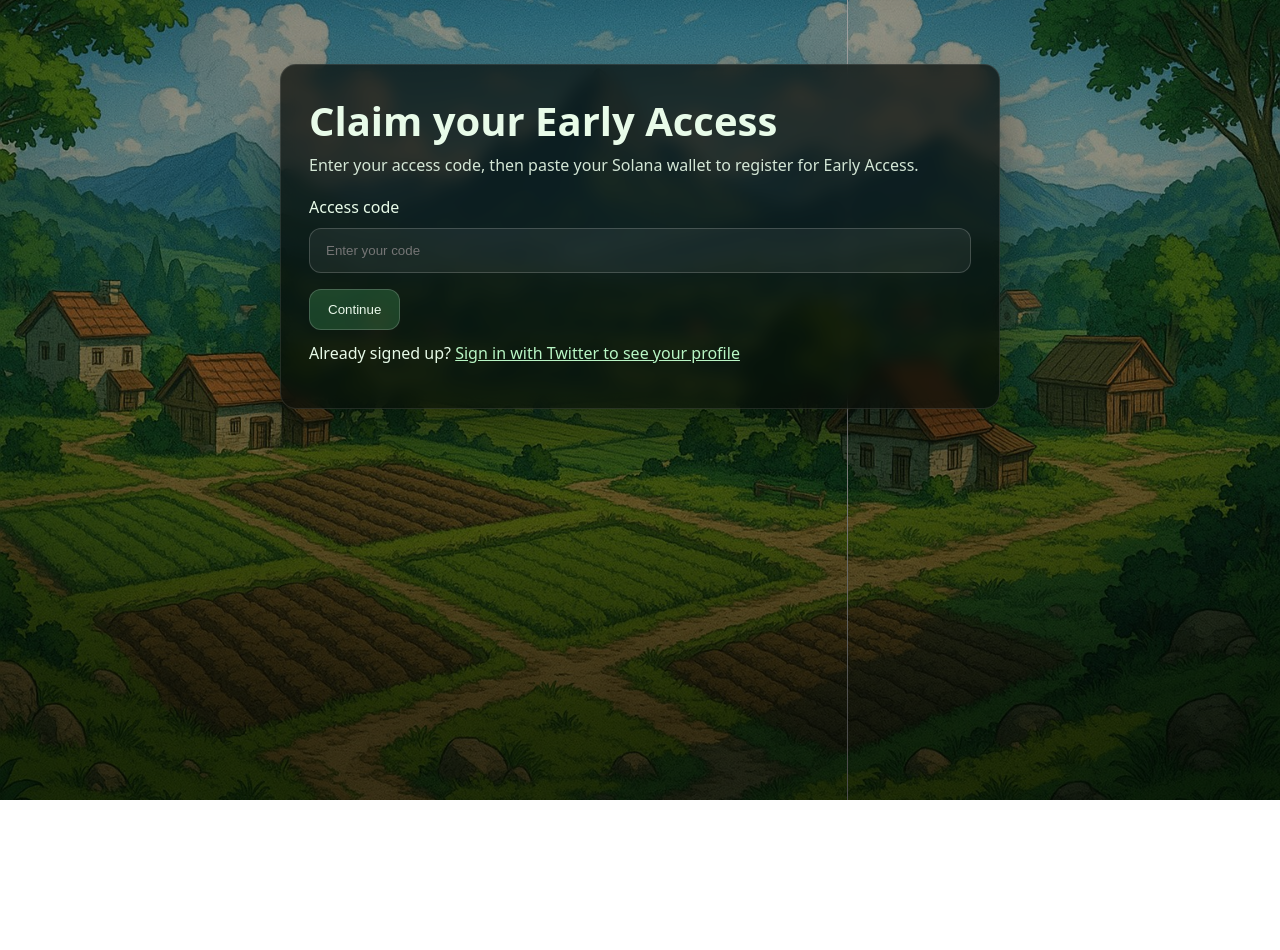
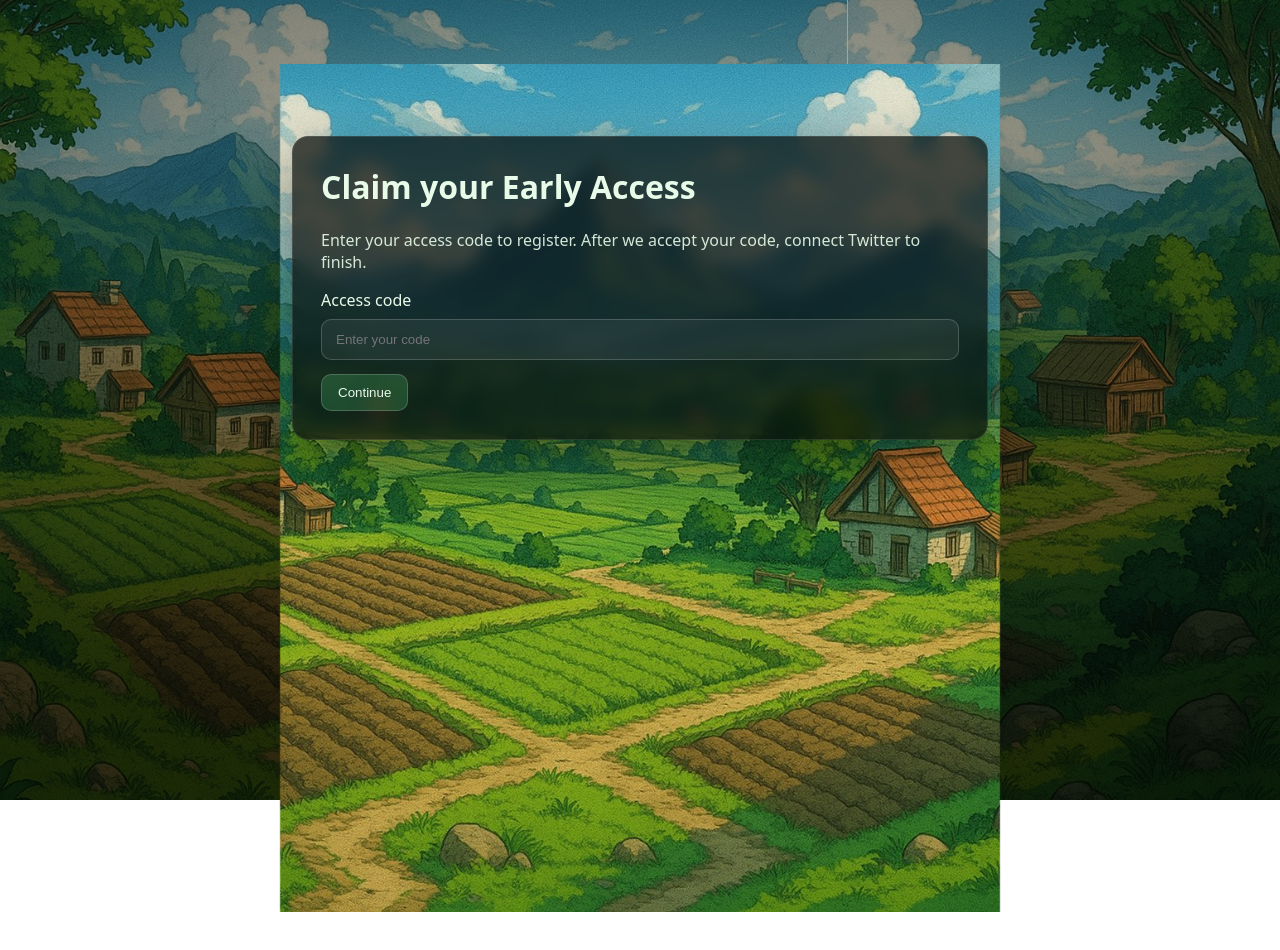
Before and after one commit to thewolfofwolves/plowed-access, a Next.js app: page / in a window 1280 px wide. Shown: the top 950 px of the page. Before the commit the page ends 864 px from the top, so only its background shows below. Built offline with nearby package versions, Linux system fonts and the light colour scheme.

Commit message:
Update page.js

```diff
--- a/app/page.js
+++ b/app/page.js
@@ -1,67 +1,51 @@
 "use client";
-import { useEffect, useState } from "react";
+import { useState } from "react";
 
-export default function Home() {
-  // steps: "code" -> "wallet" -> "link-x"
-  const [step, setStep] = useState("code");
+/**
+ * Home page
+ * - User pastes Early Access code
+ * - We POST /api/claim (your server will also set the short-lived x_claim cookie)
+ * - On success we store claimId and render a "Sign in with Twitter" button:
+ *     /api/x/start?mode=link&claim=<claimId>
+ * - If the user somehow loses the claimId, /api/x/start still has the cookie fallback
+ */
+export default function Page() {
+  const [code, setCode] = useState("");
+  const [submitting, setSubmitting] = useState(false);
+  const [msg, setMsg] = useState("");
+  const [claimId, setClaimId] = useState(null);
 
-  const [code, setCode] = useState("");
-  const [tier, setTier] = useState("");
-  const [wallet, setWallet] = useState("");
-
-  const [claimId, setClaimId] = useState("");
-  const [xStatus, setXStatus] = useState(""); // "", "connected", "error"
-
-  // If we come back from Twitter with ?x=ok|error and maybe ?id=<claim_id>
-  useEffect(() => {
-    const p = new URLSearchParams(window.location.search);
-    const x = p.get("x");
-    const id = p.get("id");
-    if (x) {
-      setXStatus(x === "ok" ? "connected" : "error");
-      // clean the query so refreshes don't keep the flags
-      window.history.replaceState({}, "", window.location.pathname);
-    }
-    if (id) setClaimId(id);
-  }, []);
-
-  async function checkCode(e) {
+  async function submitCode(e) {
     e.preventDefault();
-    const r = await fetch("/api/code/check", {
+    setMsg("");
+    setSubmitting(true);
+    try {
+      // You already have /api/claim that:
+      //  - verifies the code + wallet (if you require wallet here, add a field and include it)
+      //  - calls your claim_code RPC
+      //  - returns { ok:true, id, tier } and sets a short-lived x_claim cookie
+      const r = await fetch("/api/claim", {
         method: "POST",
         headers: { "Content-Type": "application/json" },
-      body: JSON.stringify({ code }),
+        body: JSON.stringify({ code: code.trim(), wallet: "" /* add if you collect wallet here */ }),
       });
       const j = await r.json();
       if (!r.ok) {
-      alert(j.error || "Invalid code");
+        setMsg(j.error || "Could not claim that code.");
+        setSubmitting(false);
         return;
       }
-    setTier(j.tier || "Early Access");
-    setStep("wallet");
+      setClaimId(j.id); // <-- we’ll use this to build the Twitter link
+      setMsg("Code accepted. Connect Twitter to finish.");
+    } catch (e) {
+      setMsg("Something went wrong. Please try again.");
+    } finally {
+      setSubmitting(false);
+    }
   }
 
-  async function claim(e) {
-    e.preventDefault();
-    const r = await fetch("/api/claim", {
-      method: "POST",
-      headers: { "Content-Type": "application/json" },
-      body: JSON.stringify({ code, wallet }),
-    });
-    const j = await r.json();
-    if (!r.ok) {
-      alert(j.error || "Claim failed");
-      return;
-    }
-    setClaimId(j.id);
-    setStep("link-x"); // force Twitter link to complete registration
-  }
-
-  // --- styles ---
-  const Card = ({ children }) => (
-    <div
-      style={{
-        maxWidth: 760,               // consistent content width
+  const shell = {
+    maxWidth: 760,
     margin: "48px auto",
     padding: 28,
     background: "rgba(6,10,7,0.72)",
@@ -70,109 +54,85 @@ export default function Home() {
     borderRadius: 16,
     boxShadow: "0 24px 60px rgba(0,0,0,0.45)",
     boxSizing: "border-box",
-      }}
-    >
-      {children}
-    </div>
-  );
+  };
 
   const inputStyle = {
     display: "block",
     width: "100%",
-    padding: "14px 16px",
-    margin: "10px 0 16px",
-    borderRadius: 12,
+    padding: "12px 14px",
+    margin: "8px 0 14px",
+    borderRadius: 10,
     border: "1px solid rgba(255,255,255,0.18)",
     background: "rgba(255,255,255,0.06)",
     color: "#eaf8eb",
     boxSizing: "border-box",
   };
 
-  const buttonStyle = {
-    padding: "12px 18px",
-    borderRadius: 12,
+  const button = {
+    padding: "10px 16px",
+    borderRadius: 10,
     border: "1px solid rgba(255,255,255,0.18)",
     background: "rgba(87,214,127,0.22)",
     color: "#eaf8eb",
     cursor: "pointer",
+  };
+
+  const linkBtn = {
+    ...button,
+    display: "inline-block",
     textDecoration: "none",
   };
 
   return (
-    <main>
-      <Card>
-        <h1 style={{ fontSize: 40, margin: "0 0 6px" }}>Claim your Early Access</h1>
-        <p style={{ opacity: 0.9, margin: "0 0 20px" }}>
-          Enter your access code, then paste your Solana wallet to register for Early Access.
+    <main style={{
+      minHeight: "100vh",
+      backgroundImage: "url(/bg.jpg)", // your background
+      backgroundSize: "cover",
+      backgroundPosition: "center",
+      padding: "24px 12px"
+    }}>
+      <div style={shell}>
+        <h1 style={{ marginTop: 0 }}>Claim your Early Access</h1>
+        <p style={{ opacity: 0.9 }}>
+          Enter your access code to register. After we accept your code,
+          connect Twitter to finish.
         </p>
 
-        {step === "code" && (
-          <form onSubmit={checkCode}>
-            <label>Access code</label>
+        {!claimId ? (
+          <form onSubmit={submitCode}>
+            <label htmlFor="code">Access code</label>
             <input
+              id="code"
               value={code}
               onChange={(e) => setCode(e.target.value)}
-              required
               style={inputStyle}
               placeholder="Enter your code"
+              required
             />
-            <button type="submit" style={buttonStyle}>Continue</button>
+            <button type="submit" style={button} disabled={submitting}>
+              {submitting ? "Checking…" : "Continue"}
+            </button>
+            {msg && <div style={{ marginTop: 12, opacity: 0.9 }}>{msg}</div>}
           </form>
-        )}
+        ) : (
+          <>
+            <p style={{ marginTop: 0 }}>
+              ✅ Code accepted. Click below to connect your Twitter and complete registration.
+            </p>
+            <a
+              style={linkBtn}
+              href={`/api/x/start?mode=link&claim=${encodeURIComponent(claimId)}`}
+            >
+              Sign in with Twitter
+            </a>
 
-        {step === "wallet" && (
-          <form onSubmit={claim}>
-            <p style={{ marginTop: 0 }}>
-              Tier detected: <strong>{tier}</strong>
+            <p style={{ marginTop: 12, opacity: 0.8 }}>
+              Tip: If you switch browsers or lose this page, the link may still work
+              because we set a short-lived claim cookie. If not, just re-enter your code.
             </p>
-            <label>Solana wallet address</label>
-            <input
-              value={wallet}
-              onChange={(e) => setWallet(e.target.value)}
-              required
-              style={inputStyle}
-              placeholder="e.g. 7p9…Xk"
-            />
-            <button type="submit" style={buttonStyle}>Save wallet</button>
-          </form>
-        )}
-
-        {step === "link-x" && (
-          <div>
-            <h2 style={{ marginTop: 0 }}>Verify your X (Twitter)</h2>
-            <p>To finish registration, link your Twitter account.</p>
-            <div style={{ display: "flex", gap: 12, alignItems: "center" }}>
-              <a
-                href={`/api/x/start?mode=link&claim=${encodeURIComponent(claimId)}`}
-                style={buttonStyle}
-              >
-                Connect Twitter
-              </a>
-              {xStatus === "connected" && <span>Twitter linked ✓</span>}
-              {xStatus === "error" && (
-                <span style={{ color: "#f5a3a3" }}>
-                  Linking failed — try again
-                </span>
+          </>
         )}
       </div>
-            {xStatus === "connected" && (
-              <p style={{ marginTop: 14 }}>
-                You’re done. View your profile at{" "}
-                <a href="/profile" style={{ color: "#b9f6c5" }}>
-                  Profile
-                </a>.
-              </p>
-            )}
-          </div>
-        )}
-
-        <p style={{ marginTop: 12 }}>
-          Already signed up?{" "}
-          <a href="/profile" style={{ color: "#b9f6c5" }}>
-            Sign in with Twitter to see your profile
-          </a>
-        </p>
-      </Card>
     </main>
   );
 }
```
Lines whose indentation alone changed are shown as unchanged.
